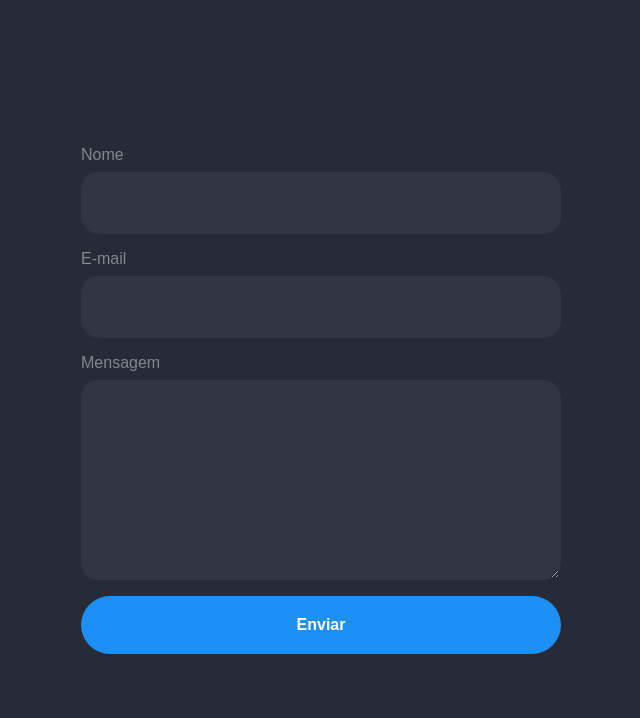
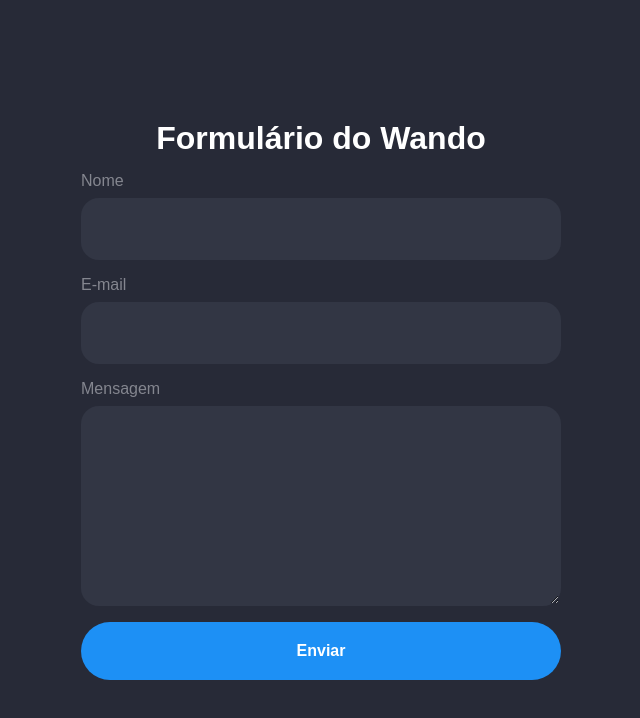
Before and after one commit to WandersonSantoos/formulario-html-css-js, a plain HTML site: page index.html in a window 1280 px wide. Shown: the whole page, without its empty margins (319-959 px from the left). Drawn offline with Linux system fonts and the light colour scheme.

Commit message:
bug fix and add h1

```diff
--- a/index.html
+++ b/index.html
@@ -10,6 +10,8 @@
 </head>
 <body>
     <form action="https://formsubmit.co/ajax/wandersonsantos.ws51@gmail.com" method="POST" data-form>
+
+        <h1 class="wando">Formulário do Wando</h1>
 
         <label for="nome">Nome</label>
         <input type="text" name="nome" id="none" required />
--- a/style.css
+++ b/style.css
@@ -13,6 +13,12 @@
     padding: 1rem;
     background: #272a37;
     font-family: sans-serif;
+ }
+
+ .wando {
+   text-align: center;
+   color: white;
+   padding-bottom: 15px;
  }
 
  form {
```
